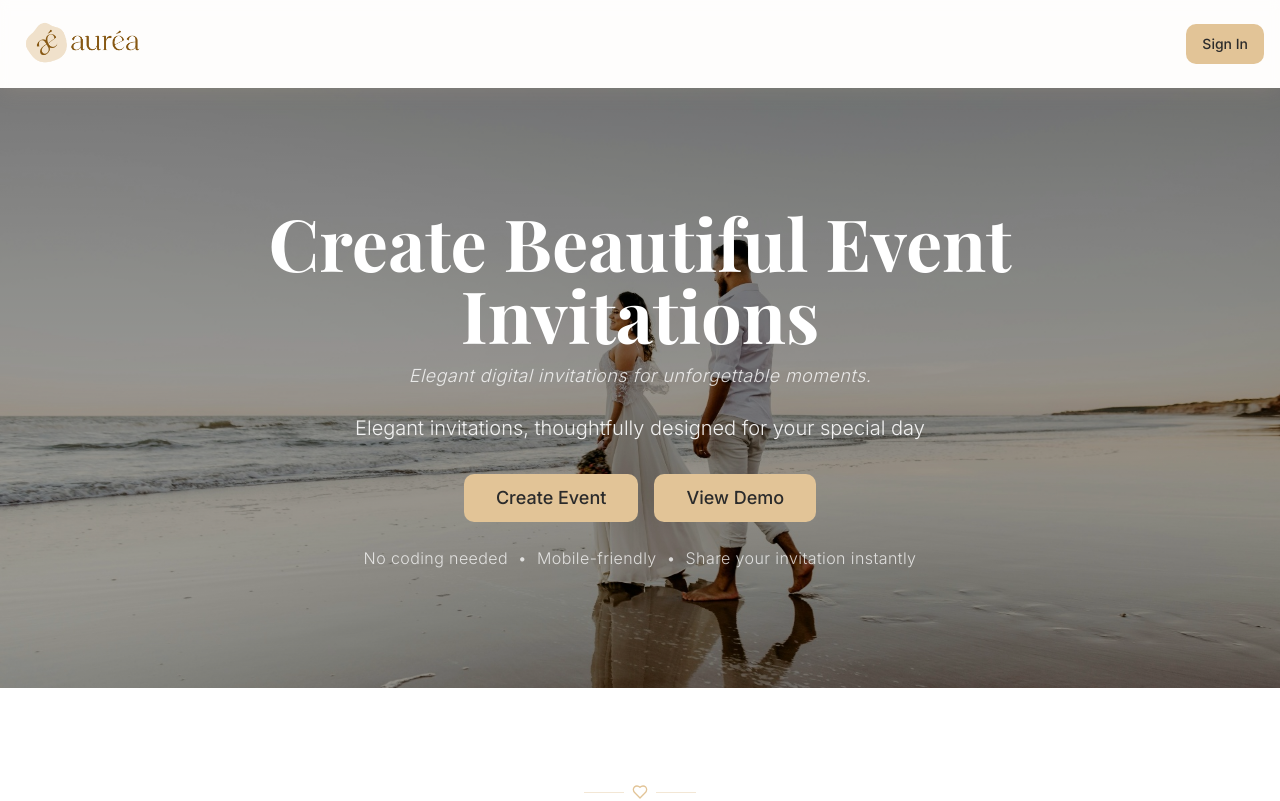
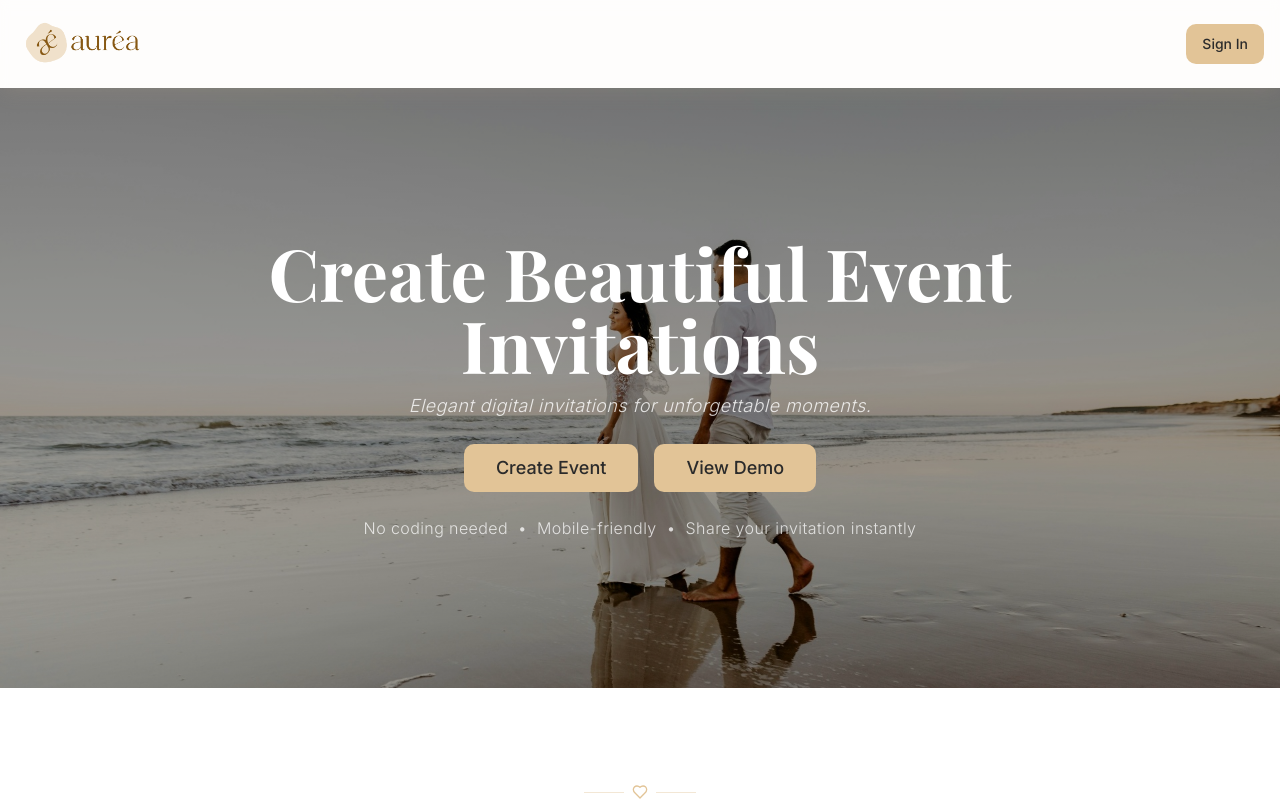
Before and after one commit to nazihsaba/vows-voyage-creator, a React (Vite) app: page / in a window 1280 px wide. Shown: the top 801 px of the page. Built offline with nearby package versions, Linux system fonts and the light colour scheme; the HTML template or start-up script is replaced by a standard one.

Commit message:
Remove wedding sentence

```diff
--- a/src/pages/Index.tsx
+++ b/src/pages/Index.tsx
@@ -69,9 +69,6 @@ const Index = () => {
           <h1 className="text-5xl md:text-7xl font-serif font-bold mb-3">Create Beautiful Event Invitations</h1>
           <p className="text-base md:text-lg font-light tracking-wide opacity-80 mb-6 italic">
             Elegant digital invitations for unforgettable moments.
-          </p>
-          <p className="text-lg md:text-xl mb-8 font-light max-w-2xl mx-auto opacity-90">
-            Elegant invitations, thoughtfully designed for your special day
           </p>
           <div className="flex flex-col sm:flex-row gap-4 justify-center items-center mb-6">
             <Button
```
